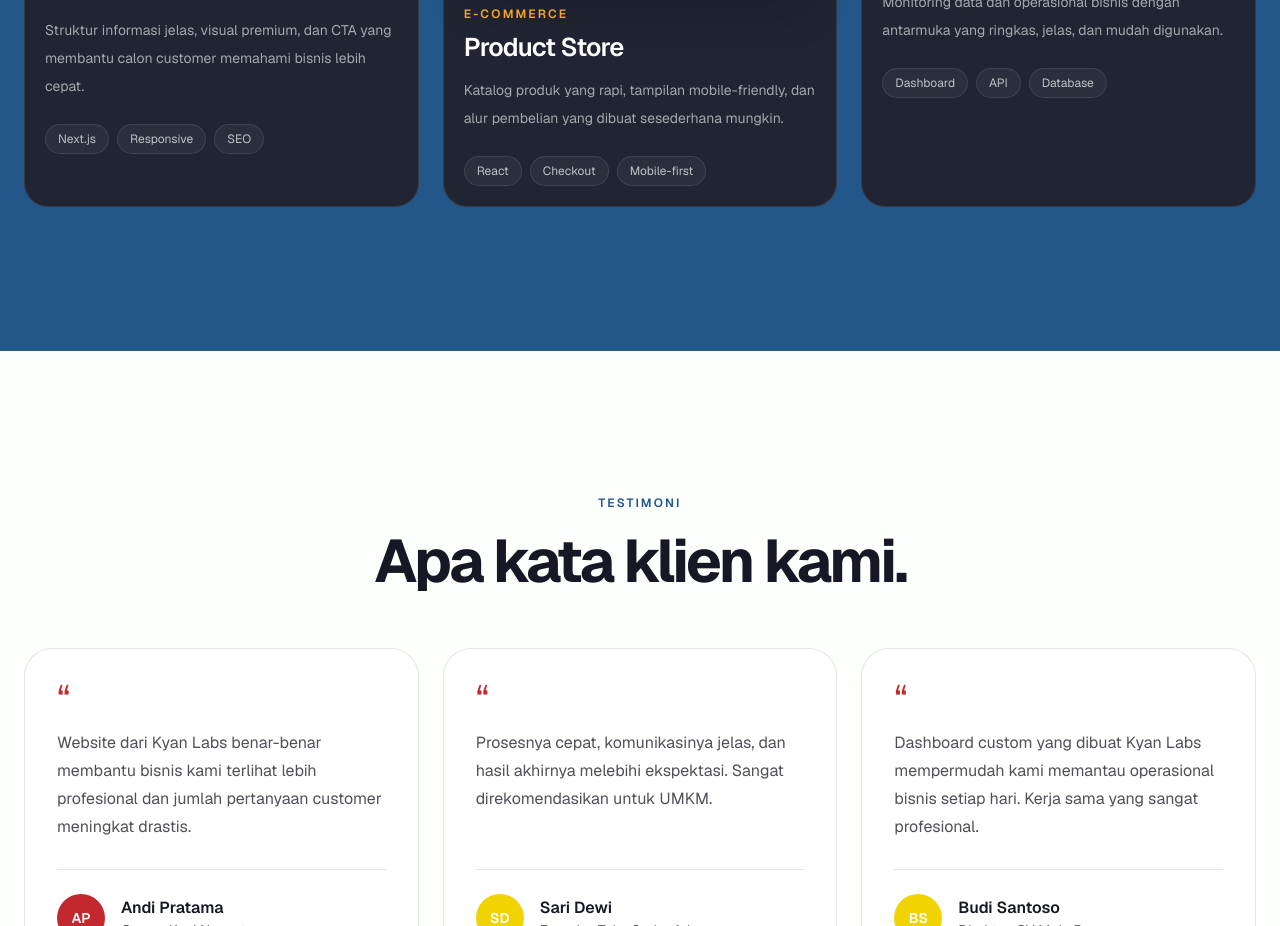
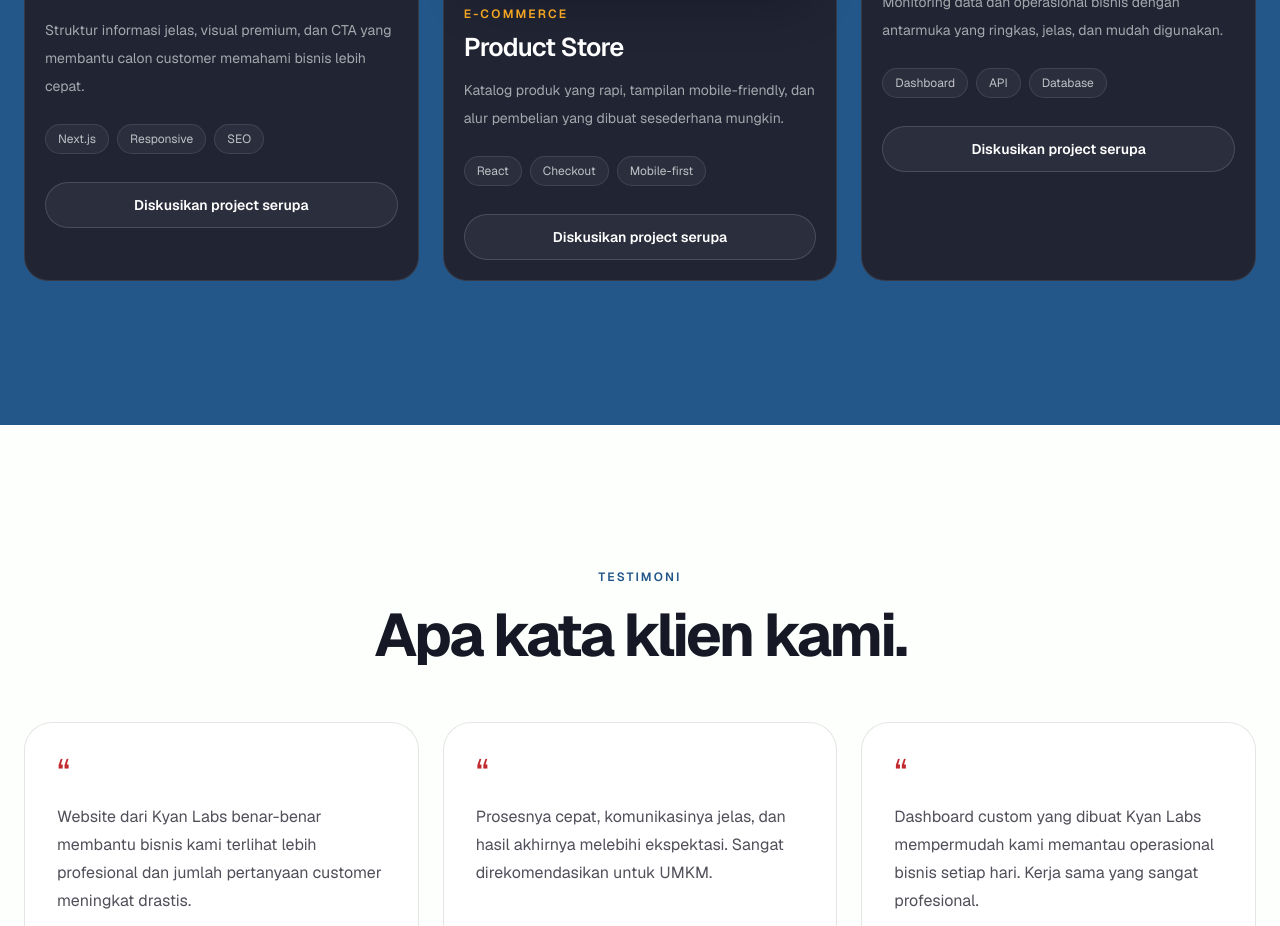
Before and after one commit to kianlabs/portfolioV2, a Next.js app: page / in a window 1280 px wide. Shown: the part 4940-5866 px from the top of the page. Built offline with nearby package versions, Linux system fonts and the light colour scheme; no server answers.

Commit message:
feat: add 'Diskusikan project serupa' CTA to portfolio cards

```diff
--- a/components/PortfolioCard.tsx
+++ b/components/PortfolioCard.tsx
@@ -81,6 +81,13 @@ export default function PortfolioCard({
             </span>
           ))}
         </div>
+
+        <a
+          href="#kontak"
+          className="mt-7 inline-flex items-center justify-center rounded-full border border-white/15 bg-white/5 px-5 py-3 text-sm font-semibold text-white transition-colors hover:bg-white/10"
+        >
+          Diskusikan project serupa
+        </a>
       </div>
     </motion.article>
   );
```
